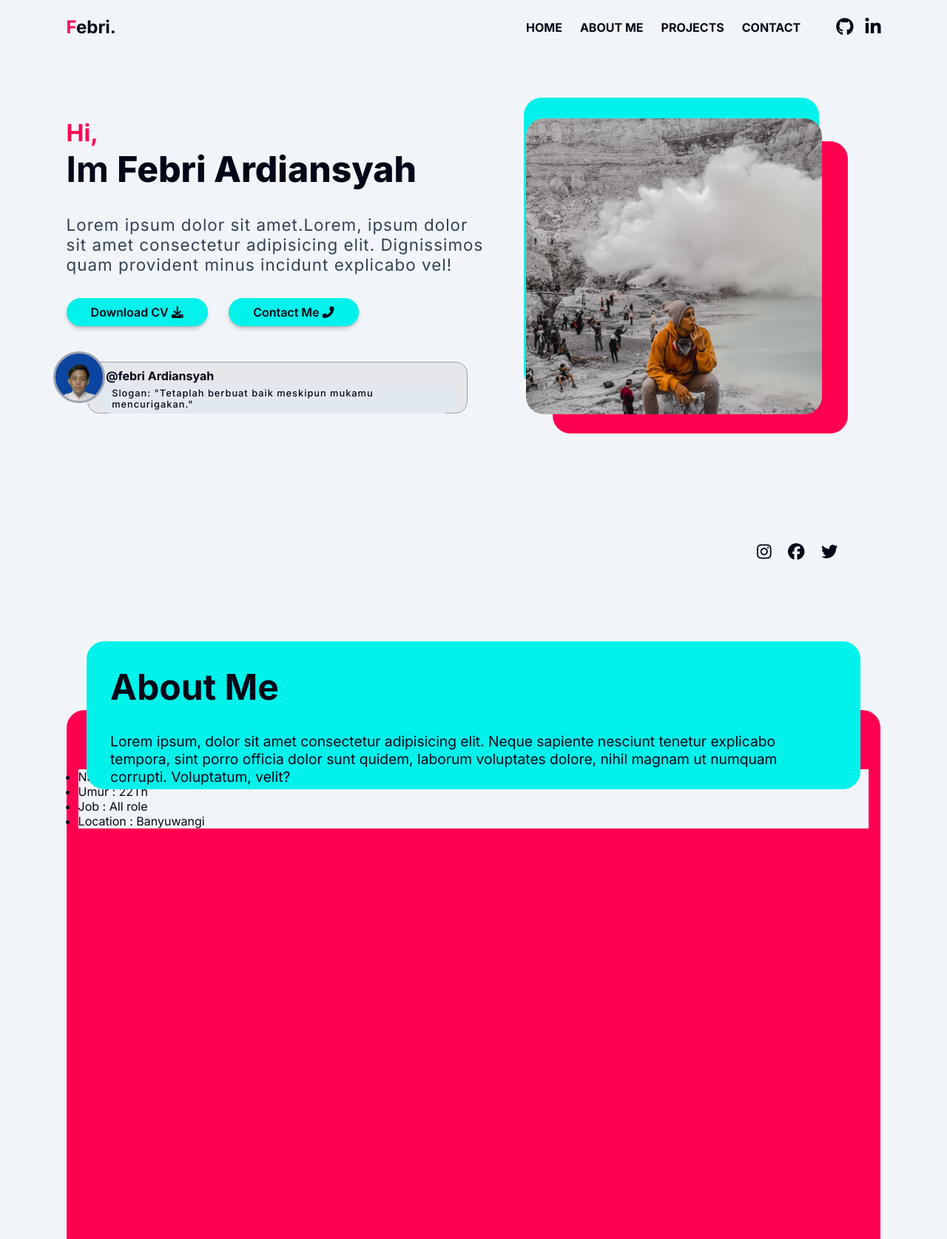
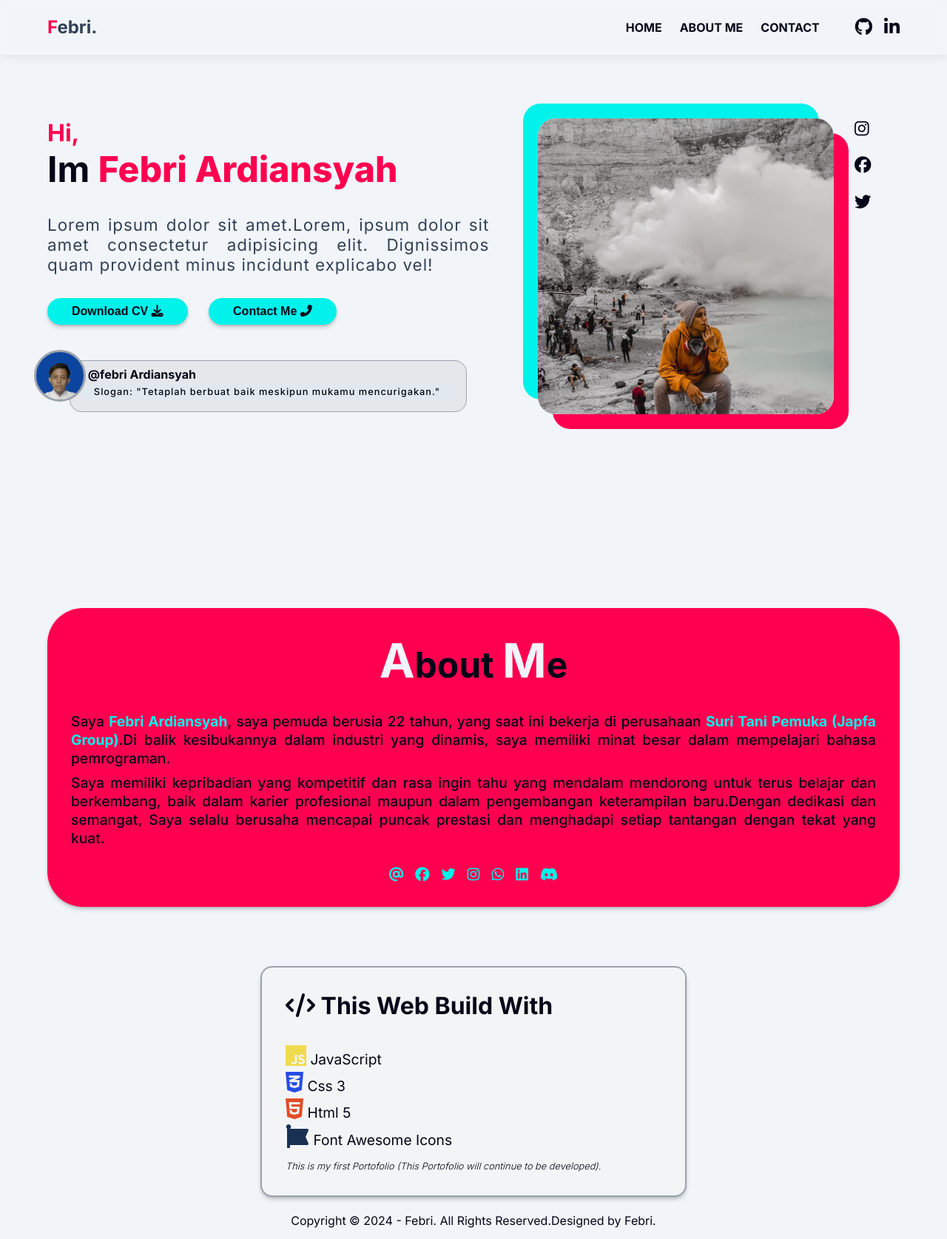
Before and after one commit to febriar1/my-portofolio, a plain HTML site: page index.html in a window 1280 px wide. Shown: the top 1675 px of the page at 74% size. Drawn offline with Linux system fonts and the light colour scheme.

Commit message:
Add files via upload

```diff
--- a/index.html
+++ b/index.html
@@ -27,15 +27,14 @@
   <body>
     <!-- navbar start -->
     <header>
-      <nav>
+      <nav id="navbar">
         <div class="nav-brand">
-          <div class="self-start"><span>F</span>ebri.</div>
+          <div class="self-start" id="brand"><span>F</span>ebri.</div>
         </div>
         <div class="nav-link">
           <ul class="nav-list">
             <li><a href="#">home</a></li>
             <li><a href="#about">about me</a></li>
-            <li><a href="#">projects</a></li>
             <li><a href="#">contact</a></li>
           </ul>
         </div>
@@ -65,7 +64,7 @@
             explicabo vel!
           </p>
           <div class="button">
-            <button type="submit">
+            <button type="submit" id="dark">
               Download CV <i class="fa-solid fa-download"></i>
             </button>
             <button type="submit">
@@ -84,8 +83,7 @@
         </main>
         <aside>
           <div class="image1"></div>
-          <div class="image2"></div>
-          <div class="image3"></div>
+
           <div class="sosmed">
             <span
               ><a href=""><i class="fa-brands fa-instagram fa-bounce"></i></a
@@ -103,31 +101,72 @@
     <!-- hero section end -->
     <!-- aboute section -->
     <section id="about" class="about">
-      <div class="container">
-        <div class="header">
-          <h1>About Me</h1>
-          <p>
-            Lorem ipsum, dolor sit amet consectetur adipisicing elit. Neque
-            sapiente nesciunt tenetur explicabo tempora, sint porro officia
-            dolor sunt quidem, laborum voluptates dolore, nihil magnam ut
-            numquam corrupti. Voluptatum, velit?
-          </p>
+      <div class="table">
+        <h1><span>A</span>bout <span>M</span>e</h1>
+        <p>
+          Saya <a href="#">Febri Ardiansyah</a>, saya pemuda berusia 22 tahun,
+          yang saat ini bekerja di perusahaan
+          <a href="#">Suri Tani Pemuka (Japfa Group)</a>.Di balik kesibukannya
+          dalam industri yang dinamis, saya memiliki minat besar dalam
+          mempelajari bahasa pemrograman.
+        </p>
+
+        <p>
+          Saya memiliki kepribadian yang kompetitif dan rasa ingin tahu yang
+          mendalam mendorong untuk terus belajar dan berkembang, baik dalam
+          karier profesional maupun dalam pengembangan keterampilan baru.Dengan
+          dedikasi dan semangat, Saya selalu berusaha mencapai puncak prestasi
+          dan menghadapi setiap tantangan dengan tekat yang kuat.
+        </p>
+
+        <div class="media">
+          <ul>
+            <li>
+              <a href="#"><i class="fa-brands fa-at"></i></a>
+            </li>
+            <li>
+              <a href="#"><i class="fa-brands fa-facebook"></i></a>
+            </li>
+            <li>
+              <a href="#"><i class="fa-brands fa-twitter"></i></a>
+            </li>
+            <li>
+              <a href="#"><i class="fa-brands fa-instagram"></i></a>
+            </li>
+            <li>
+              <a href="#"><i class="fa-brands fa-whatsapp"></i></a>
+            </li>
+            <li>
+              <a href="#"><i class="fa-brands fa-linkedin"></i></a>
+            </li>
+            <li>
+              <a href="#"><i class="fa-brands fa-discord"></i></a>
+            </li>
+          </ul>
         </div>
-        <div class="body">
-          <div class="img"></div>
-          <div class="biodata">
-            <ul>
-              <li>Nama : FEBRI ARDIANSYAH</li>
-              <li>Umur : 22Th</li>
-              <li>Job : All role</li>
-              <li>Location : Banyuwangi</li>
-            </ul>
-          </div>
+      </div>
+      <div class="info">
+        <h3><i class="fa-solid fa-code"></i> This Web Build With</h3>
+
+        <p><i class="fa-brands fa-js" style="color: #f0db4f"></i> JavaScript</p>
+        <p>
+          <i class="fa-brands fa-css3-alt" style="color: #264de4"></i> Css 3
+        </p>
+        <p><i class="fa-brands fa-html5" style="color: #e34c26"></i> Html 5</p>
+        <p>
+          <i class="fa-brands fa-font-awesome" style="color: #183153"></i> Font
+          Awesome Icons
+        </p>
+        <div>
+          This is my first Portofolio (This Portofolio will continue to be
+          developed).
         </div>
       </div>
     </section>
-    <!-- aboute section end -->
-    <!-- my script -->
+    <footer>
+      <p>Copyright &copy; 2024 - Febri. All Rights Reserved.</p>
+      <p>Designed by Febri.</p>
+    </footer>
     <script src="script.js"></script>
   </body>
 </html>
--- a/script.js
+++ b/script.js
@@ -1,7 +1,35 @@
 // navbar
 const button = document.getElementById("hamburger");
 const navLinks = document.querySelector(".nav-link");
+const menuBtnIcon = document.querySelector("#hamburger i");
 
-button.addEventListener("click", (e) => {
-  navLinks.classList.toggle("open");
+document.addEventListener("click", (e) => {
+  const isButtonClicked = button.contains(e.target);
+  const isNavLinkClicked = navLinks.contains(e.target);
+
+  if (isButtonClicked) {
+    navLinks.classList.toggle("open");
+    const open = navLinks.classList.contains("open");
+    menuBtnIcon.setAttribute(
+      "class",
+      isButtonClicked && open
+        ? "fa-solid fa-xmark"
+        : "fa-solid fa-bars-staggered"
+    );
+  } else if (!isButtonClicked && !isNavLinkClicked) {
+    navLinks.classList.remove("open");
+    menuBtnIcon.setAttribute("class", "fa-solid fa-bars-staggered");
+  } else {
+    menuBtnIcon.setAttribute("class", "fa-solid fa-bars-staggered");
+  }
 });
+
+const nav = document.getElementById("navbar");
+const prevScroll = window.scrollY;
+let lastScrollTop = 0;
+
+window.addEventListener("scroll", function () {
+  const currentScrollTop = window.scrollY || document.documentElement.scrollTop;
+  nav.style.top = currentScrollTop > lastScrollTop ? "-100px" : "0";
+  lastScrollTop = currentScrollTop;
+});
--- a/style.css
+++ b/style.css
@@ -7,18 +7,33 @@
   --hvr: #06b6d4;
 }
 
+html {
+  scroll-behavior: smooth;
+}
+
 * {
   margin: 0;
   padding: 0;
   box-sizing: border-box;
+}
+
+body {
   font-family: "Inter", sans-serif;
-  background-color: var(--bg);
+  background: var(--bg);
   color: var(--cf);
 }
 
-i {
-  background: transparent;
+.hero a,
+nav a {
+  color: var(--cf);
 }
+
+.hero a:hover,
+nav a:hover {
+  color: var(--primary);
+  transition: 0.5s;
+}
+
 .hamburger {
   display: none;
 }
@@ -30,9 +45,17 @@ nav {
   justify-content: space-between;
   align-items: center;
   font-size: 1rem;
-  padding: 1.4rem 7%;
+  padding: 1.4rem 5%;
   z-index: 99999;
+  background-color: rgba(241, 245, 249, 0.5);
+  backdrop-filter: blur(5px);
+  box-shadow: 0 0 1rem rgba(0, 0, 0, 0.1);
   top: 0;
+  transition: 0.3s;
+}
+
+nav .hamburger i {
+  transition: 1s;
 }
 
 nav .nav-brand {
@@ -50,7 +73,7 @@ nav .nav-link {
   position: relative;
   justify-content: end;
   padding-right: 3rem;
-  width: 90%;
+  width: 100%;
 }
 
 nav .nav-link .nav-list {
@@ -82,13 +105,12 @@ nav .icon-social {
 }
 
 /* hero section start */
-.hero,
-.about {
+.hero {
   display: flex;
   position: relative;
   height: 100vh;
   width: 100%;
-  padding: 10rem 7% 1.4rem;
+  padding: 10rem 5% 1.4rem;
   justify-content: center;
 }
 
@@ -114,10 +136,12 @@ nav .icon-social {
 
 .hero main h1 span {
   font-weight: 800;
+  color: #ff0050;
 }
 
 .hero main p {
   font-size: 1.4rem;
+  text-align: justify;
   font-weight: 400;
   color: var(--p);
   letter-spacing: 1px;
@@ -212,44 +236,18 @@ aside .image1 {
   background-repeat: no-repeat;
   background-position: center;
   background-size: cover;
-  position: absolute;
-  right: 15%;
-  z-index: 2;
+  box-shadow: 20px 20px 0 #ff0050, -20px -20px 0 #00f2ea;
   animation: tx 0.5s ease-in-out;
-}
-
-aside .image2 {
-  display: flex;
-  position: absolute;
-  border-radius: 1.5rem;
-  width: 399px;
-  height: 395px;
-  background-color: #00f2ea;
-  left: 9%;
-  top: -4.5%;
-  z-index: 1;
-  animation: zoom 0.5s ease-in-out;
-}
-
-aside .image3 {
-  display: flex;
-  position: relative;
-  border-radius: 1.5rem;
-  width: 399px;
-  height: 395px;
-  background-color: #ff0050;
-  right: -4%;
-  top: 5%;
-  animation: zoom 0.5s ease-in;
 }
 
 aside .sosmed {
   display: flex;
-  position: absolute;
+  flex-direction: column;
+  position: relative;
   font-size: 1.4rem;
   gap: 1.4rem;
-  right: 11%;
-  bottom: 3%;
+  justify-self: flex-end;
+  right: -5%;
 }
 
 @keyframes atas {
@@ -272,47 +270,131 @@ aside .sosmed {
 /* hero section end */
 
 /* about section */
-.about .container {
+.about {
+  display: flex;
+  flex-wrap: wrap;
+  position: relative;
   width: 100%;
+  padding: 1.4rem 5%;
+  justify-content: center;
+  align-items: center;
+}
+.about .table {
+  width: 100%;
+  display: flex;
+  flex-direction: column;
+  position: relative;
+  padding: 2rem;
+  background-color: #ff0050;
+  box-shadow: 0 4px 6px -1px rgb(0 0 0 / 0.2), 0 2px 4px -2px rgb(0 0 0 / 0.2);
+  justify-content: center;
+  align-items: center;
+  border-radius: 3rem;
+}
+
+.about .table h1 {
+  font-size: 3rem;
+  font-weight: 700;
+  margin-bottom: 2rem;
+}
+
+.about .table span {
+  font-size: 4rem;
+  color: var(--bg);
+}
+
+.about .table p {
+  font-size: 1.2rem;
+  font-weight: 500;
+  text-align: justify;
+  line-height: 1.3;
+  word-spacing: 1px;
+  letter-spacing: none;
+  margin-bottom: 0.5rem;
+}
+
+.about .table .media {
   display: flex;
   position: relative;
   justify-content: center;
+  margin-top: 1rem;
 }
 
-.about .header {
-  width: 95%;
-  height: 200px;
-  background: #00f2ea;
-  position: absolute;
-  padding: 2rem;
-  justify-content: center;
-  border-radius: 1.5rem;
-  top: -15%;
-  z-index: 1;
+.about .table .media ul {
+  display: flex;
+  font-size: 1.2rem;
+  list-style: none;
+  gap: 1rem;
 }
 
-.about .header h1 {
-  background-color: transparent;
-  font-size: 3rem;
+.about .tablet .media ul li a {
+  color: var(--bg) !important;
+}
+
+.about .tablet .media ul li a:hover {
+  color: var(--p);
+}
+
+.about .table p a {
+  color: var(--btn);
+  text-decoration: none;
+  font-weight: bold;
+}
+
+.about .table p a:hover {
+  color: var(--bg);
+}
+
+.about .table .media a {
+  color: var(--btn);
+}
+
+.about .table .media a:hover {
+  color: var(--bg);
+}
+
+.about .info {
+  width: 50%;
+  padding: 2rem;
+  border: 2px solid #9ca3af;
+  margin-top: 5rem;
+  border-radius: 1rem;
+  background-color: #f3f4f6;
+  position: relative;
+  box-shadow: 0 4px 6px -1px rgb(0 0 0 / 0.2), 0 2px 4px -2px rgb(0 0 0 / 0.2);
+}
+
+.about .info h3 {
+  font-size: 2rem;
+  font-weight: 700;
   margin-bottom: 2rem;
 }
 
-.about .header p {
-  background-color: transparent;
+.about .info p {
   font-size: 1.2rem;
+  font-weight: 400;
+  margin-bottom: 0.2rem;
 }
 
-.about .body {
+.about .info i {
+  font-size: 2rem;
+}
+.about .info div {
+  font-size: 0.8rem;
+  font-style: italic;
+  font-weight: 300;
+  margin-top: 1rem;
+}
+/* about section end */
+
+footer {
+  width: 100%;
+  height: 2rem;
+  display: flex;
   position: relative;
   justify-content: center;
-  width: 100%;
-  height: 100vh;
-  background-color: #ff0050;
-  border-radius: 1.5rem 1.5rem 0 0;
-  padding: 5rem 1rem;
+  text-align: center;
 }
-
-/* about section end */
 
 @media (max-width: 576px) {
   html {
@@ -323,11 +405,15 @@ aside .sosmed {
     display: flex;
     position: absolute;
     top: -1000%;
+    width: 100%;
     height: 50vh;
     justify-content: center;
     align-items: center;
+    background: var(--bg);
     padding: 0;
-    transition: 0.5s ease-in;
+    left: 0;
+    right: 0;
+    transition: 0.5s;
   }
 
   nav .nav-link.open {
@@ -349,11 +435,13 @@ aside .sosmed {
 
   nav .nav-brand {
     font-size: 1.4rem;
+    z-index: 1;
   }
 
   nav .hamburger {
     display: block;
     font-size: 1.5rem;
+    z-index: 1;
   }
 
   nav .icon-social {
@@ -362,6 +450,17 @@ aside .sosmed {
     position: relative;
     justify-content: end;
     padding-right: 1.2rem;
+  }
+
+  .about .info {
+    width: 80%;
+  }
+}
+
+@media (max-width: 425px) {
+  .hero main button {
+    flex-wrap: wrap;
+    margin-bottom: 1rem;
   }
 
   .hero .container {
@@ -377,60 +476,26 @@ aside .sosmed {
   aside {
     display: block;
     position: relative;
-    width: 100%;
     justify-content: center;
   }
 
   aside .image1 {
     width: 200px;
     height: 200px;
-    position: relative;
-    left: 0;
-    right: 0;
   }
-
-  aside .image2 {
-    display: block;
-    position: absolute;
-    width: 199px;
-    height: 195px;
-    top: -6%;
-  }
-
-  aside .image3 {
-    display: block;
-    position: absolute;
-    border-radius: 1.5rem;
-    width: 199px;
-    height: 195px;
-    right: 20%;
-    top: -12%;
-  }
-
   aside .sosmed {
-    display: block;
-    position: absolute;
-    top: -30%;
-    background: transparent;
-    left: 0;
+    flex-direction: unset;
+    top: 9%;
   }
 
   aside .sosmed i {
     margin-right: 0.8rem;
+    background: transparent;
   }
 }
 
-@media (max-width: 300px) {
-  .hero main button {
-    flex-wrap: wrap;
-    margin-bottom: 1rem;
-  }
-
+@media (max-width: 320px) {
   aside .sosmed {
-    top: -20%;
-  }
-
-  aside .image3 {
-    right: -5%;
+    bottom: 10%;
   }
 }
```
